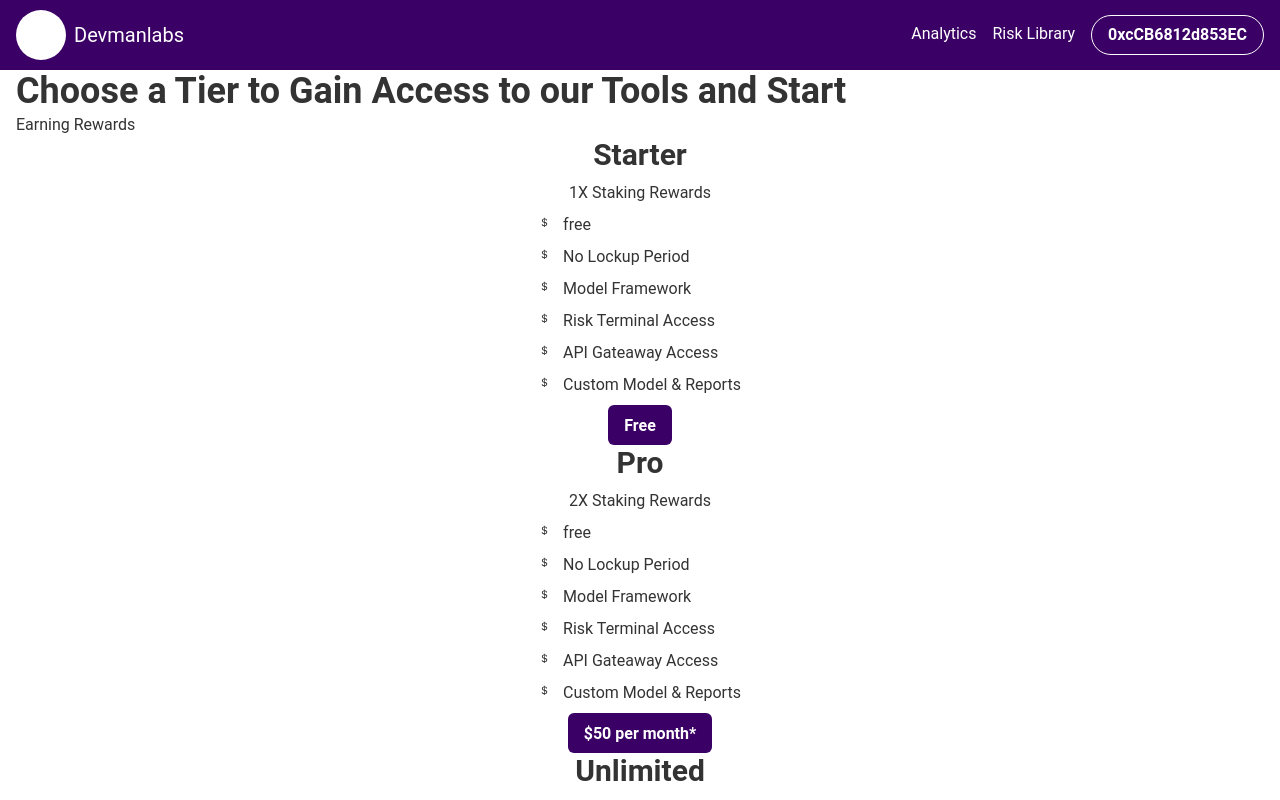
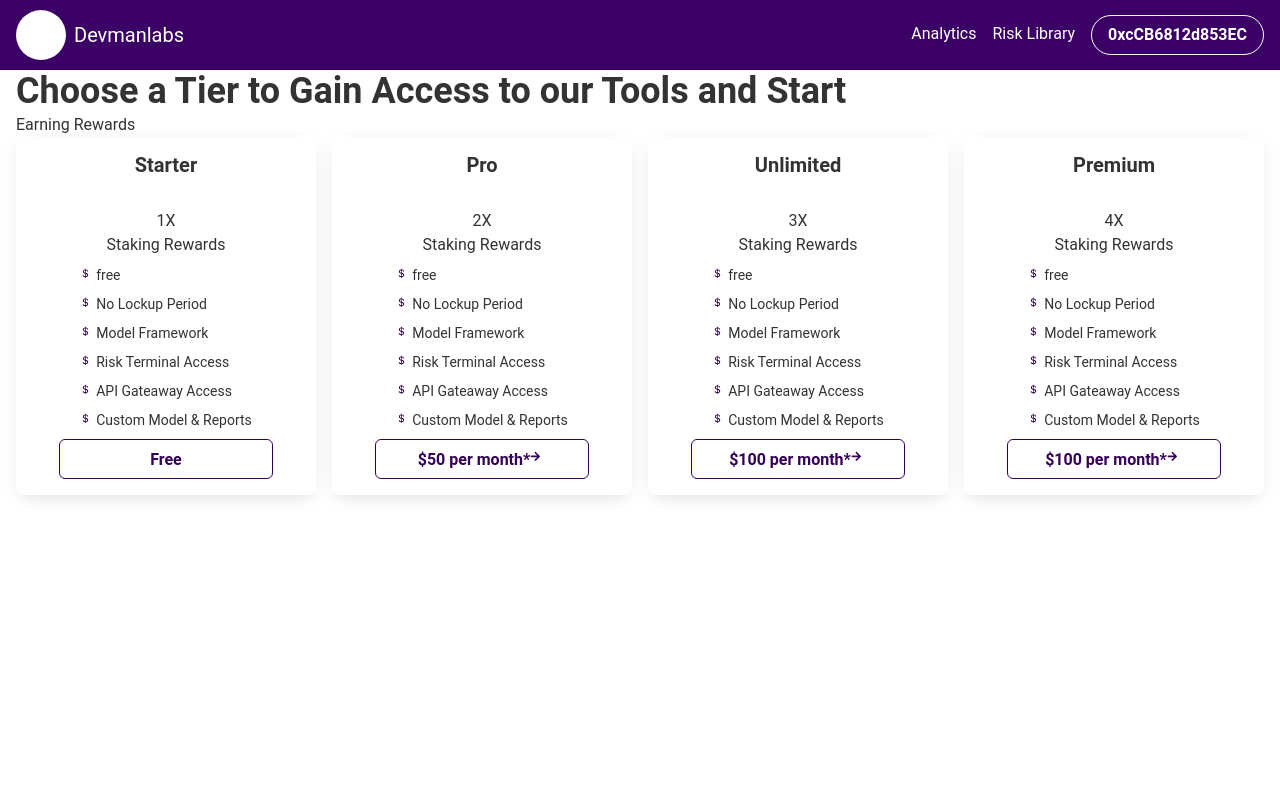
Before and after one commit to devmanlabs/frontend, a Next.js app: page /packages in a window 1280 px wide. Shown: the top 800 px of the page. Built offline with nearby package versions, Linux system fonts and the light colour scheme.

Commit message:
card layout done

```diff
--- a/src/pages/packages.tsx
+++ b/src/pages/packages.tsx
@@ -11,6 +11,7 @@ import {
   VStack,
 } from '@chakra-ui/react';
 import { BsCurrencyDollar } from 'react-icons/bs';
+import { FaArrowRight } from 'react-icons/fa';
 const packages = () => {
   const packagesList = [
     {
@@ -132,24 +133,60 @@ const packages = () => {
       <Heading>Choose a Tier to Gain Access to our Tools and Start</Heading>
       <Text>Earning Rewards</Text>
 
-      <Grid>
+      <Grid gridTemplateColumns="repeat(auto-fit,minmax(250px,1fr))" gap="4">
         {packagesList.map((item, i) => (
-          <GridItem key={item.name}>
-            <VStack>
-              <Heading as="h3" size="lg">
+          <GridItem
+            key={item.name}
+            boxShadow="xl"
+            borderRadius="lg"
+            overflow="hidden"
+            role="group"
+          >
+            <VStack
+              transition="0.3s ease"
+              py={4}
+              px="4"
+              _groupHover={{
+                bg: 'pink.500',
+                color: 'white',
+              }}
+            >
+              <Heading as="h3" size="md">
                 {item.name}
               </Heading>
-              <Text>{i + 1}X Staking Rewards</Text>
+            </VStack>
+            <VStack py={4} px="4">
+              <Text fontSize="md" textAlign="center">
+                {i + 1}X <br /> Staking Rewards
+              </Text>
               <Stack>
                 {item.benefits.map((benefit) => (
-                  <HStack key={benefit.text}>
-                    <Icon>{benefit.icon}</Icon>
-                    <Text>{benefit.text}</Text>
+                  <HStack spacing="0" key={benefit.text}>
+                    <Icon color="purple.700">{benefit.icon}</Icon>
+                    <Text fontSize="sm">{benefit.text}</Text>
                   </HStack>
                 ))}
               </Stack>
-              <Button>
-                {item.price === 0 ? 'Free' : `$${item.price} per month*`}
+              <Button
+                transition="0.3s ease"
+                _hover={{ opacity: 0.8 }}
+                _groupHover={{
+                  bg: 'pink.500',
+                  color: 'white',
+                }}
+                variant="outline"
+                w="80%"
+              >
+                {item.price === 0 ? (
+                  'Free'
+                ) : (
+                  <>
+                    {`$${item.price} per month*`}
+                    <Icon>
+                      <FaArrowRight />
+                    </Icon>
+                  </>
+                )}
               </Button>
             </VStack>
           </GridItem>
```
